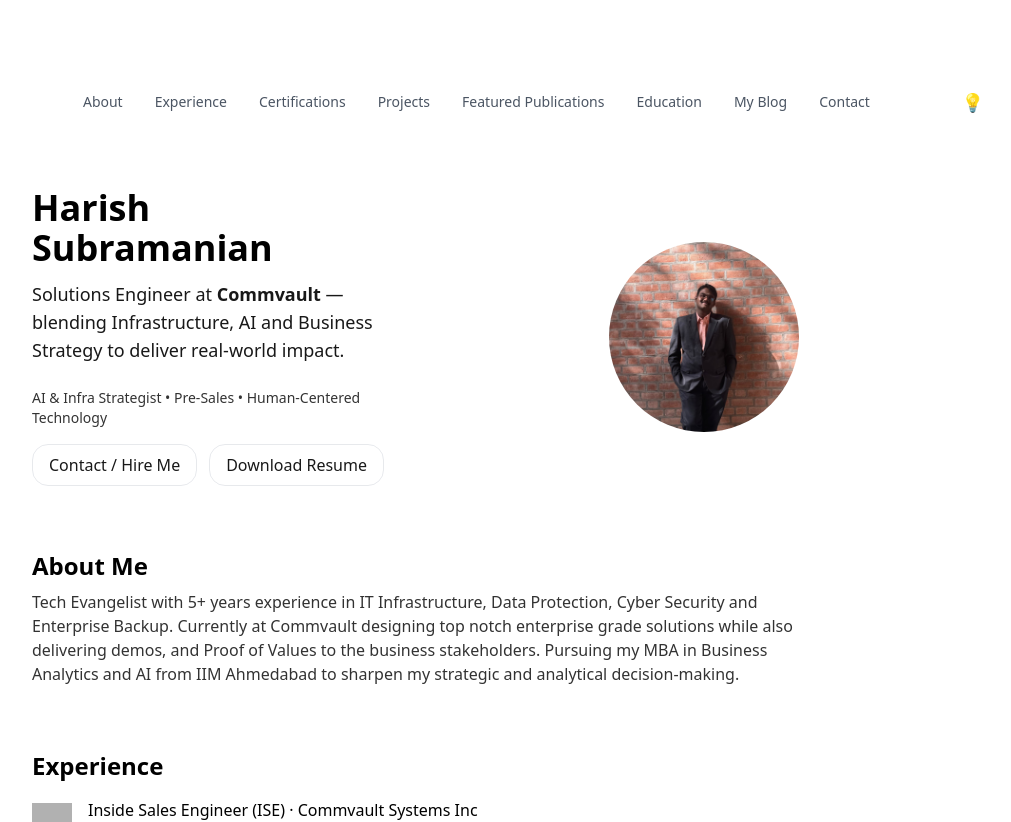
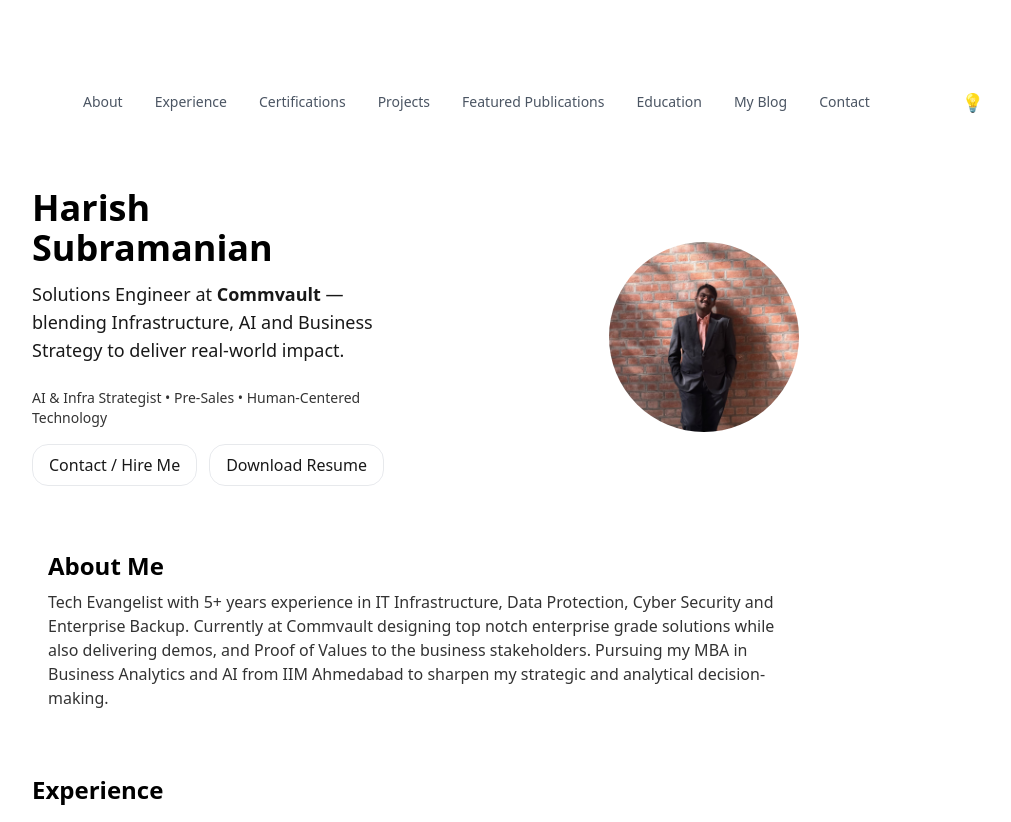
Before and after one commit to HarishS99/harish-portfolio, a Next.js app: page / in a window 1280 px wide. Shown: the top 822 px of the page, without its empty margins (224-1235 px from the left). Built offline with nearby package versions, Linux system fonts and the light colour scheme; grey boxes are pictures that could not be loaded.

Commit message:
Update About.tsx

```diff
--- a/app/(site)/sections/About.tsx
+++ b/app/(site)/sections/About.tsx
@@ -4,8 +4,8 @@ import { motion } from "framer-motion";
 export default function About() {
   return (
     <motion.section
-      id="about"
-      className="max-w-3xl mx-auto mb-16 scroll-mt-24"
+      id="about" // replace with relevant ID
+      className="max-w-3xl mx-auto mb-16 scroll-mt-28 px-4"
       initial={{ opacity: 0, y: 20 }}
       whileInView={{ opacity: 1, y: 0 }}
       transition={{ duration: 0.6 }}
```
